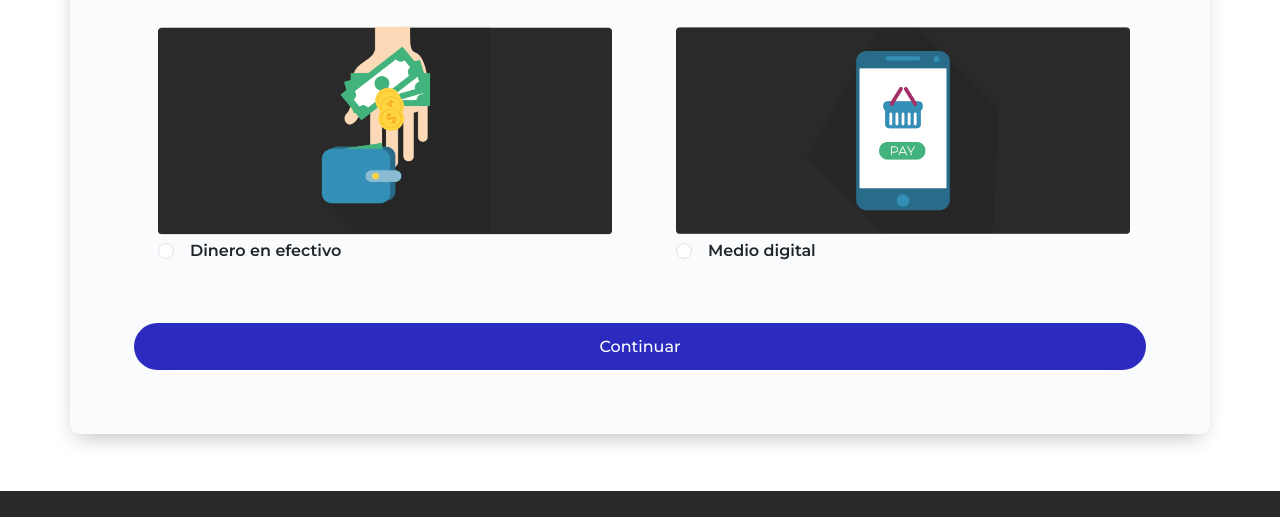
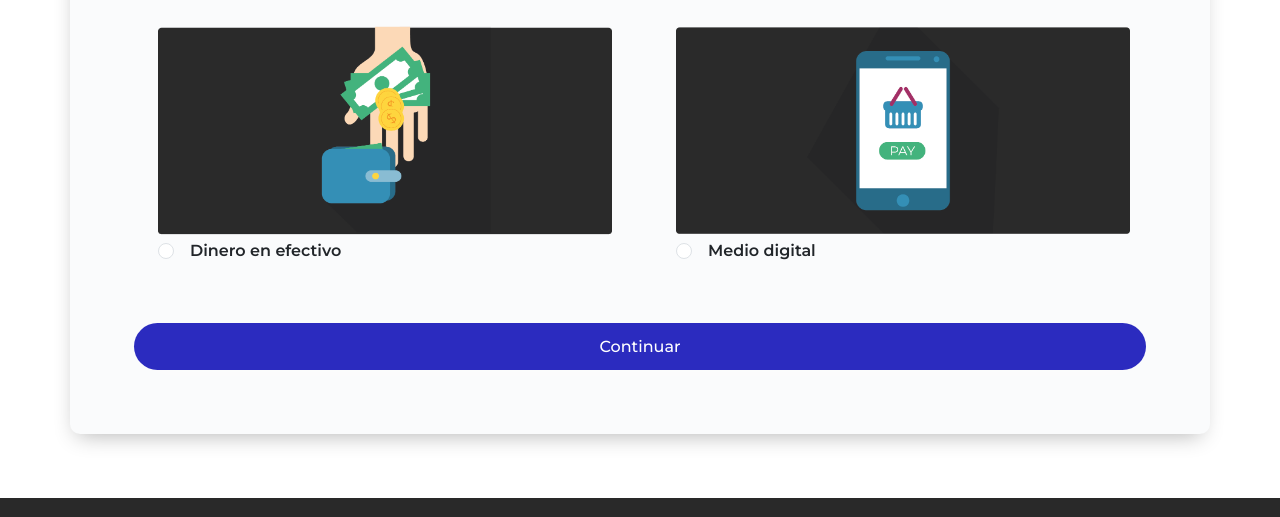
Before and after one commit to Carolina-Ayelen/qr, a plain HTML site: page pago.html in a window 1280 px wide. Shown: the part 309-826 px from the top of the page. Drawn offline with nearby package versions, Linux system fonts and the light colour scheme.

Commit message:
Add files via upload

```diff
--- a/pago.html
+++ b/pago.html
@@ -53,7 +53,7 @@
 
     <main>
         <!---->
-        <section class="pantallas">
+        <section class="pantallas" style="height: auto;">
             <div class="container">
                 <div class="row">
                     <div class="col-12">
```
